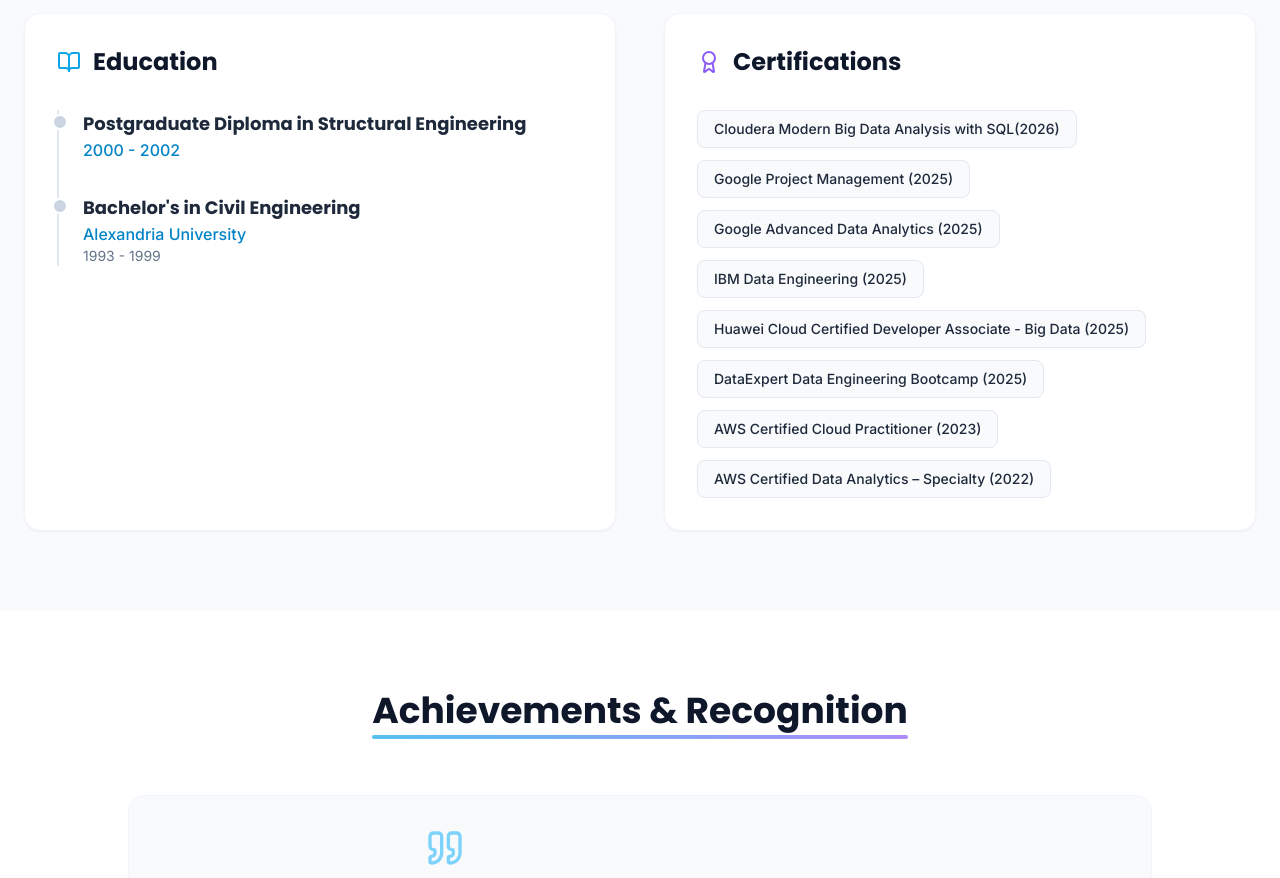
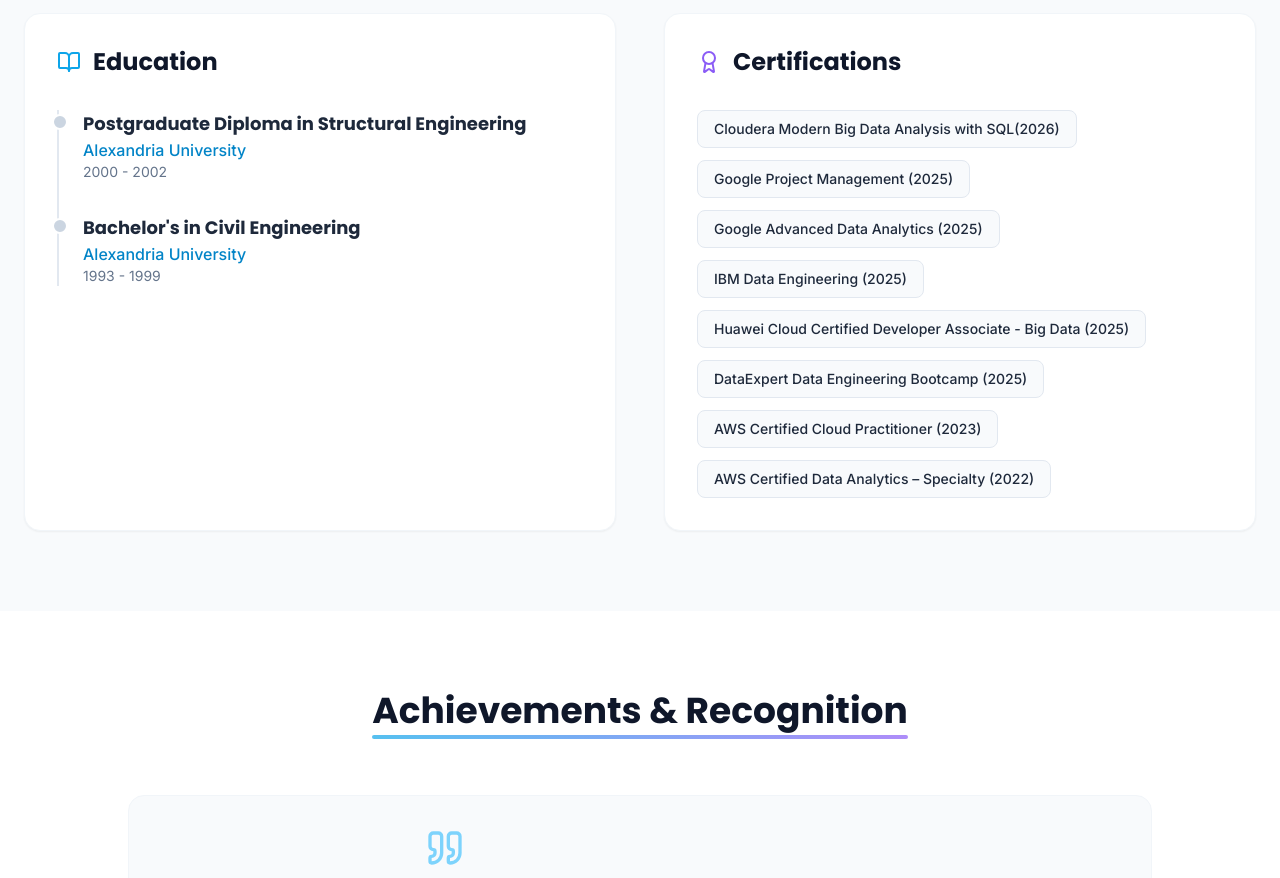
Before and after one commit to aymanibrahim/portfolio, a React (Vite) app: page / in a window 1280 px wide. Shown: the part 6020-6898 px from the top of the page. Built offline with nearby package versions, Linux system fonts and the light colour scheme.

Commit message:
Fix Education

```diff
--- a/components/Education.tsx
+++ b/components/Education.tsx
@@ -24,7 +24,8 @@
                 <div className="relative">
                     <span className="absolute -left-[31px] top-1 w-4 h-4 rounded-full bg-slate-300 dark:bg-slate-600 border-2 border-white dark:border-slate-900"></span>
                     <h4 className="text-lg font-bold text-slate-800 dark:text-slate-200">Postgraduate Diploma in Structural Engineering</h4>
-                    <p className="text-primary-600 dark:text-primary-400 font-medium">2000 - 2002</p>
+                    <p className="text-primary-600 dark:text-primary-400 font-medium">Alexandria University</p>
+                    <p className="text-slate-500 dark:text-slate-400 text-sm">2000 - 2002</p>
                 </div>
                 <div className="relative">
                     <span className="absolute -left-[31px] top-1 w-4 h-4 rounded-full bg-slate-300 dark:bg-slate-600 border-2 border-white dark:border-slate-900"></span>
```
